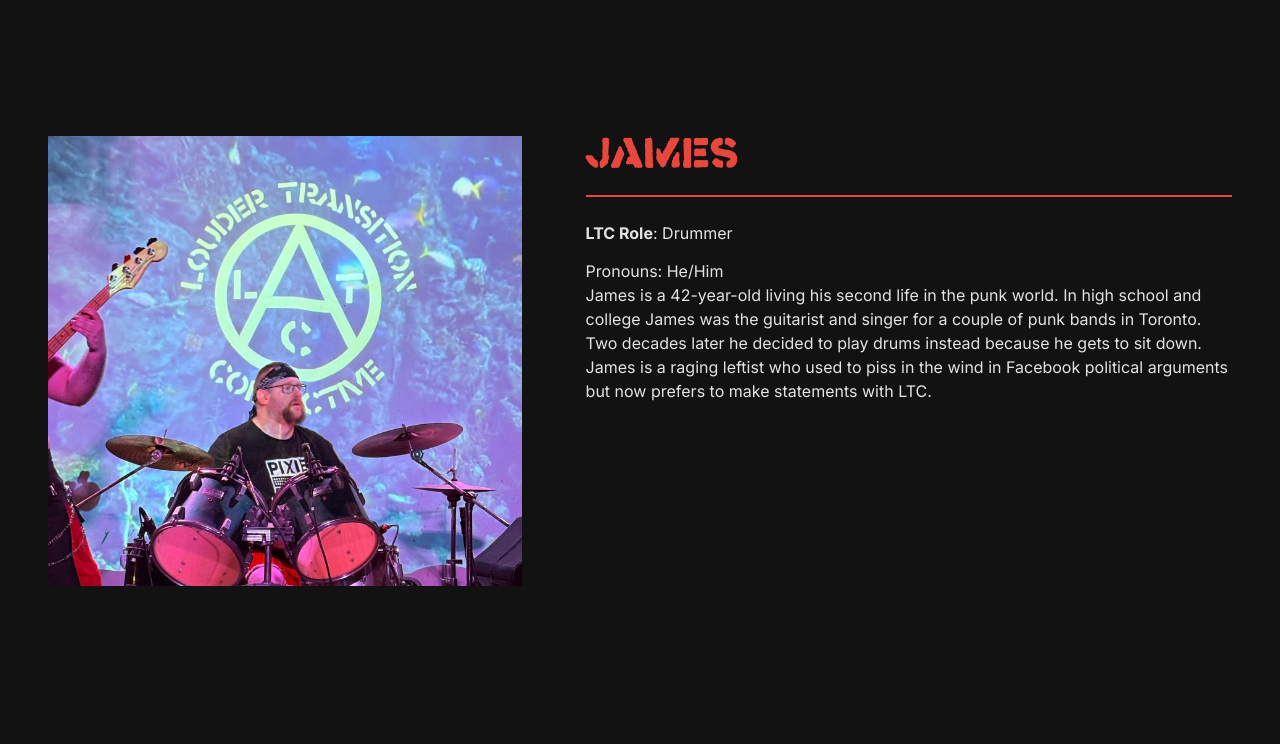
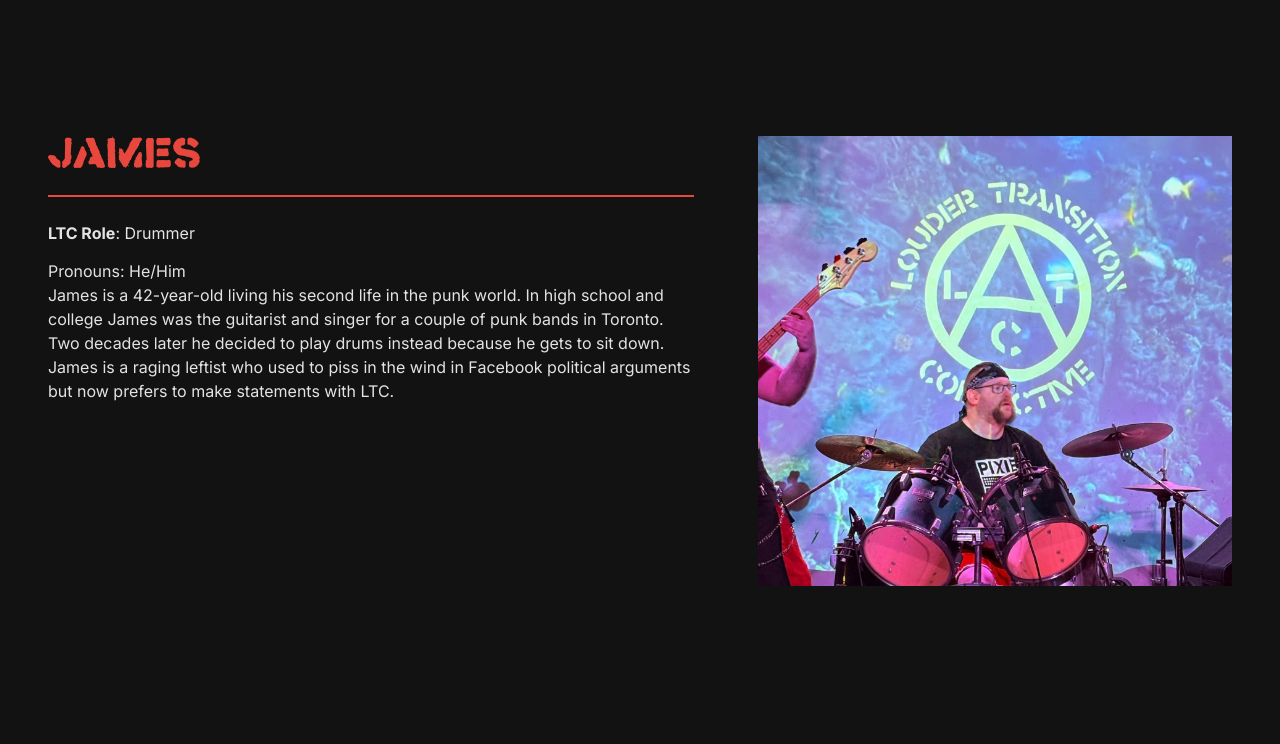
Before and after one commit to aljmiller87/yaga-punk-collective, a Next.js app: page /members in a window 1280 px wide. Shown: the part 1120-1864 px from the top of the page. Built offline with nearby package versions, Linux system fonts and the light colour scheme; a web font is replaced by a local one.

Commit message:
members orientation

```diff
--- a/src/app/members/page.tsx
+++ b/src/app/members/page.tsx
@@ -70,11 +70,13 @@ export default async function AboutUs() {
     <>
       <PageBanner title={"Members of Louder Transition"} />
 
-      {bandMembers.map((member: IBandMember) => (
+      {bandMembers.map((member: IBandMember, index: number) => (
         <CopyAndImage
           key={member.id}
           img={member.image}
           imgPosition="center top"
+          reverse={index % 2 !== 0}
+          mobileReverse={false}
         >
           <h2>{member.title}</h2>
           <p>
```
